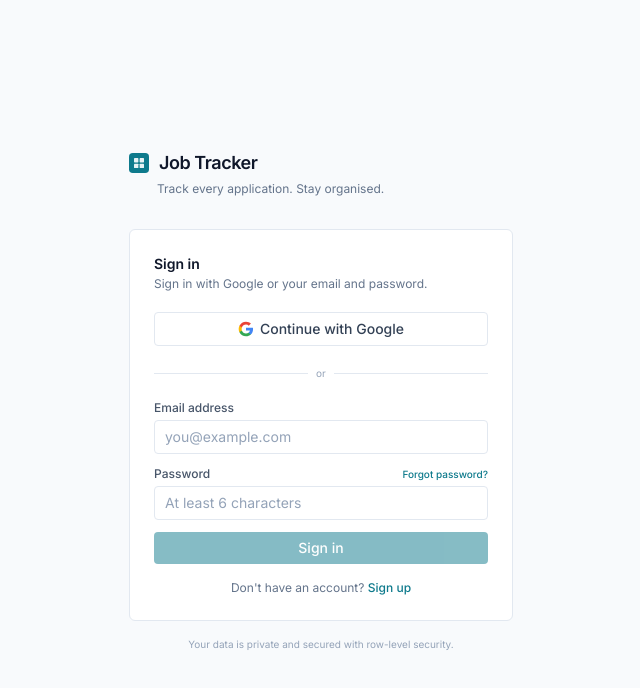
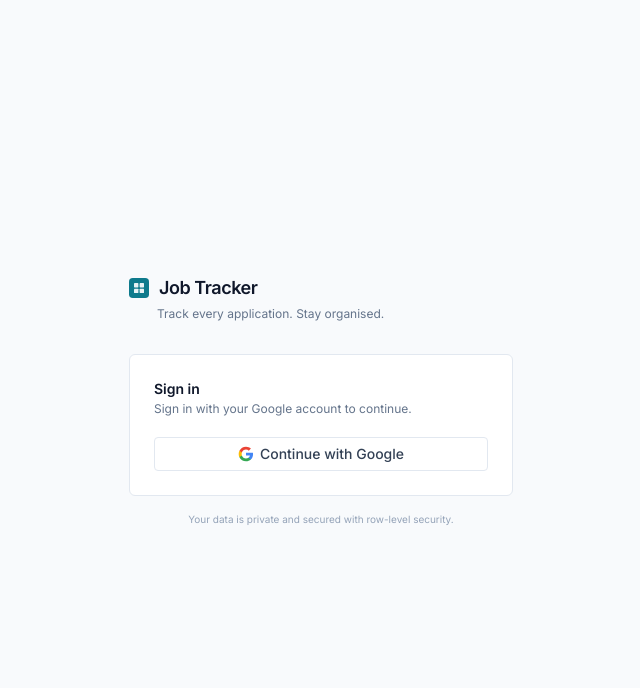
Before and after one commit to kabrewer07/job-tracker, a Next.js app: page /login in a window 1280 px wide. Shown: the top 688 px of the page, without its empty margins (319-959 px from the left). Built offline with nearby package versions, Linux system fonts and the light colour scheme.

Commit message:
toggle for email login capability

```diff
--- a/src/app/login/page.tsx
+++ b/src/app/login/page.tsx
@@ -3,6 +3,9 @@
 import { Suspense, useEffect, useState } from 'react'
 import { useRouter, useSearchParams } from 'next/navigation'
 import { createClient } from '@/lib/supabase/client'
+
+// Toggle to show email/password sign-in, sign-up, and forgot password.
+const SHOW_EMAIL_AUTH = false
 
 function GoogleIcon() {
   return (
@@ -154,7 +157,7 @@
         </div>
 
         <div className="bg-white border border-slate-200 rounded-md p-6">
-          {mode === 'forgot' ? (
+          {SHOW_EMAIL_AUTH && mode === 'forgot' ? (
             <>
               <h1 className="text-sm font-semibold text-slate-900 mb-0.5">
                 Reset password
@@ -217,12 +220,14 @@
           ) : (
             <>
               <h1 className="text-sm font-semibold text-slate-900 mb-0.5">
-                {mode === 'signin' ? 'Sign in' : 'Create account'}
+                {SHOW_EMAIL_AUTH && mode === 'signup' ? 'Create account' : 'Sign in'}
               </h1>
               <p className="text-xs text-slate-500 mb-5">
-                {mode === 'signin'
+                {SHOW_EMAIL_AUTH
+                  ? mode === 'signin'
                     ? 'Sign in with Google or your email and password.'
-                  : 'Create an account with your email and password.'}
+                    : 'Create an account with your email and password.'
+                  : 'Sign in with your Google account to continue.'}
               </p>
 
               <button
@@ -235,6 +240,8 @@
                 Continue with Google
               </button>
 
+              {SHOW_EMAIL_AUTH && (
+                <>
                   <div className="relative my-5">
                     <div className="absolute inset-0 flex items-center">
                       <div className="w-full border-t border-slate-200" />
@@ -350,6 +357,14 @@
                   </p>
                 </>
               )}
+
+              {!SHOW_EMAIL_AUTH && error && (
+                <p className="text-xs text-rose-600 bg-rose-50 border border-rose-100 rounded px-2.5 py-1.5 mt-3">
+                  {error}
+                </p>
+              )}
+            </>
+          )}
         </div>
 
         <p className="mt-4 text-center text-2xs text-slate-400">
```
Lines whose indentation alone changed are shown as unchanged.
